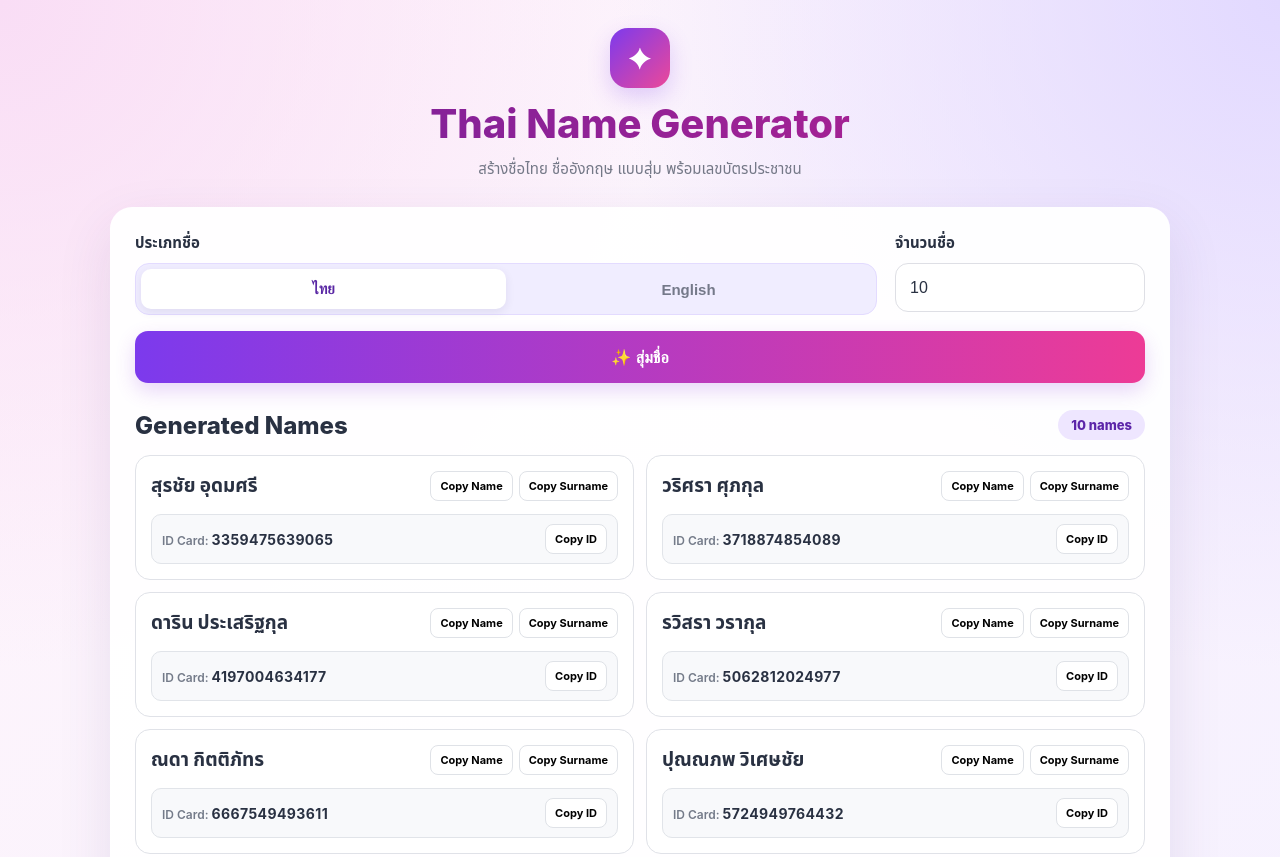
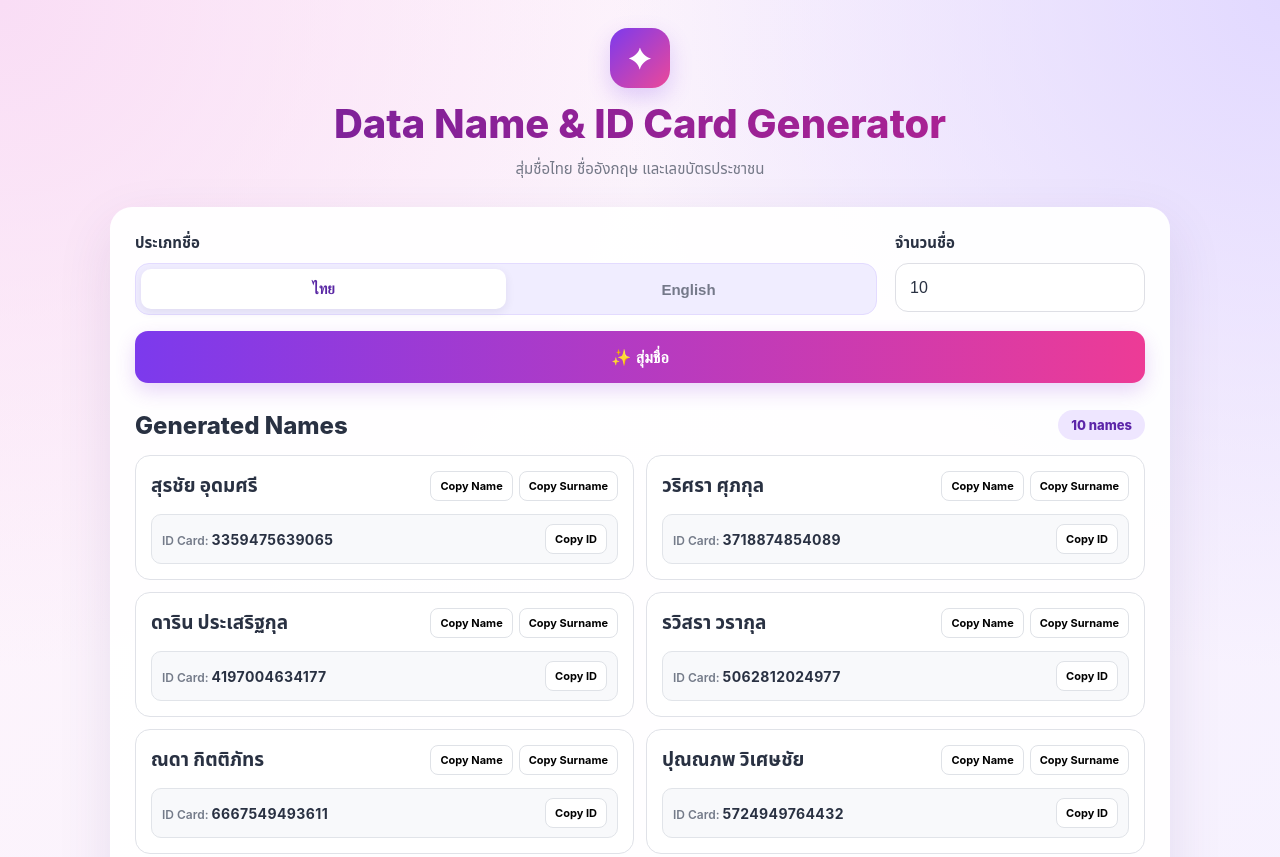
Before and after one commit to Thivabc/thai-name-generator, a website: page index.html in a window 1280 px wide. Shown: the top 857 px of the page. Drawn offline with Linux system fonts and the light colour scheme.

Commit message:
Update index.html

```diff
--- a/index.html
+++ b/index.html
@@ -5,7 +5,7 @@
   <meta charset="UTF-8">
   <meta name="viewport" content="width=device-width, initial-scale=1.0">
 
-  <title>Thai Name Generator</title>
+  <title>Data Name & ID Card Generator</title>
 
   <link rel="icon" type="image/svg+xml" href="favicon.svg">
   <link rel="shortcut icon" href="favicon.svg">
@@ -585,11 +585,10 @@
     <header>
       <div class="logo">✦</div>
 
-      <h1>Thai Name Generator</h1>
+      <h1>Data Name & ID Card Generator</h1>
 
       <p class="subtitle">
-        สร้างชื่อไทย ชื่ออังกฤษ แบบสุ่ม
-        พร้อมเลขบัตรประชาชน
+        สุ่มชื่อไทย ชื่ออังกฤษ และเลขบัตรประชาชน
       </p>
     </header>
 
```
